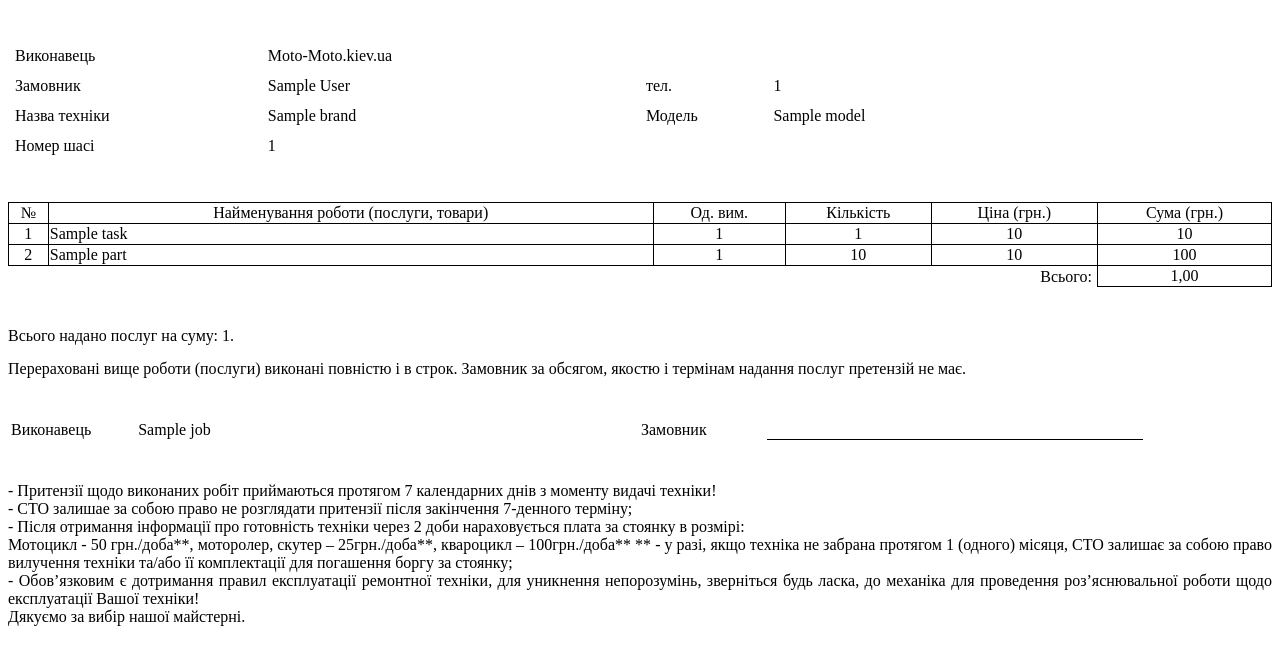
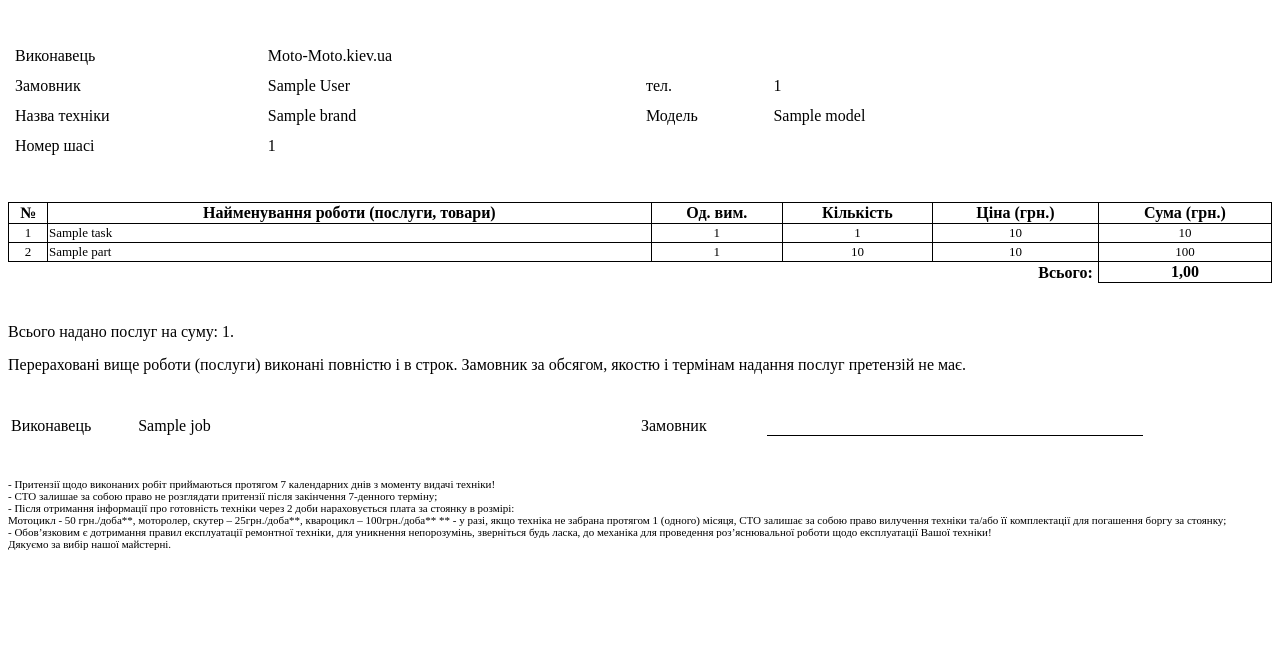
Before and after one commit to DmitriiKoziuk/crm-v1, a Yii app: template backend/views/job/print.php in a window 1280 px wide. Shown: the part 77-742 px from the top of the page. Run offline with PHP 8.4 and a stand-in for Yii, Linux system fonts and the light colour scheme; the template is opened without the code that fills it: most values are stand-ins (such as "Sample title", 1, 10 or a date in 2020); some libraries are stand-ins or nearby versions.

Commit message:
Fix print view

```diff
--- a/backend/views/job/print.php
+++ b/backend/views/job/print.php
@@ -21,6 +21,11 @@
             width: 100%;
             margin-top: 40px;
             border-collapse: collapse;
+            font-size: 13px;
+        }
+        table.work-data tbody > tr > th {
+          font-weight: bold;
+          font-size: 16px;
         }
         table.work-data th {
             font-weight: normal;
@@ -39,6 +44,13 @@
             border: none;
             text-align: right;
             padding-right: 5px;
+            font-weight: bold;
+            font-size: 16px;
+        }
+
+        .total-price-value {
+          font-weight: bold;
+          font-size: 16px;
         }
 
         .total-price-by-string {
@@ -60,6 +72,7 @@
             margin-top: 40px;
             list-style: none;
             padding: 0;
+            font-size: 11px;
         }
         ul.rules li {
             text-align: justify;
@@ -193,7 +206,7 @@
         <td colspan="5" class="total-price-name">
             Всього:
         </td>
-        <td>
+        <td class="total-price-value">
             <?= number_format($job->getTotalPrice(), 2, ',', '') ?>
         </td>
     </tr>
```
